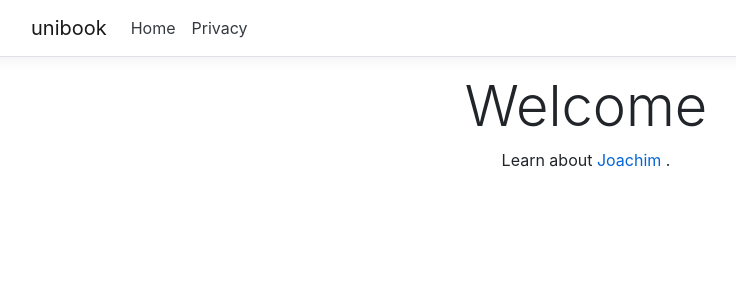
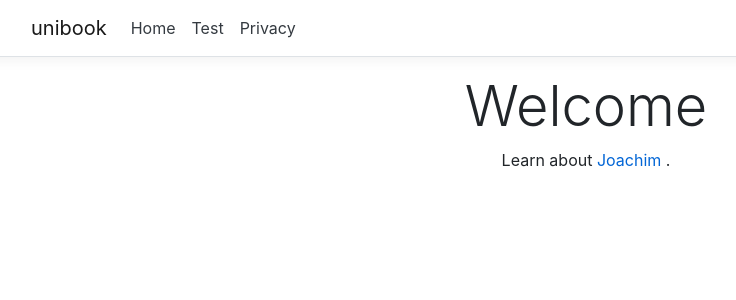
Before and after one commit to bi409f20/unibook, an ASP.NET Core app: page / in a window 1280 px wide. Shown: the top 300 px of the page, without its empty margins (54-790 px from the left). Run offline with ASP.NET Core 8, Linux system fonts and the light colour scheme.

Commit message:
Tilføjede nyt item til navbar

```diff
--- a/unibook/unibook/Pages/Shared/_Layout.cshtml
+++ b/unibook/unibook/Pages/Shared/_Layout.cshtml
@@ -20,6 +20,8 @@
                     <ul class="navbar-nav flex-grow-1">
                         <li class="nav-item">
                             <a class="nav-link text-dark" asp-area="" asp-page="/Index">Home</a>
+                          <li class="nav-item">
+                            <a class="nav-link text-dark" asp-area="" asp-page="/Index">Test</a>
                         </li>
                         <li class="nav-item">
                             <a class="nav-link text-dark" asp-area="" asp-page="/Privacy">Privacy</a>
```
